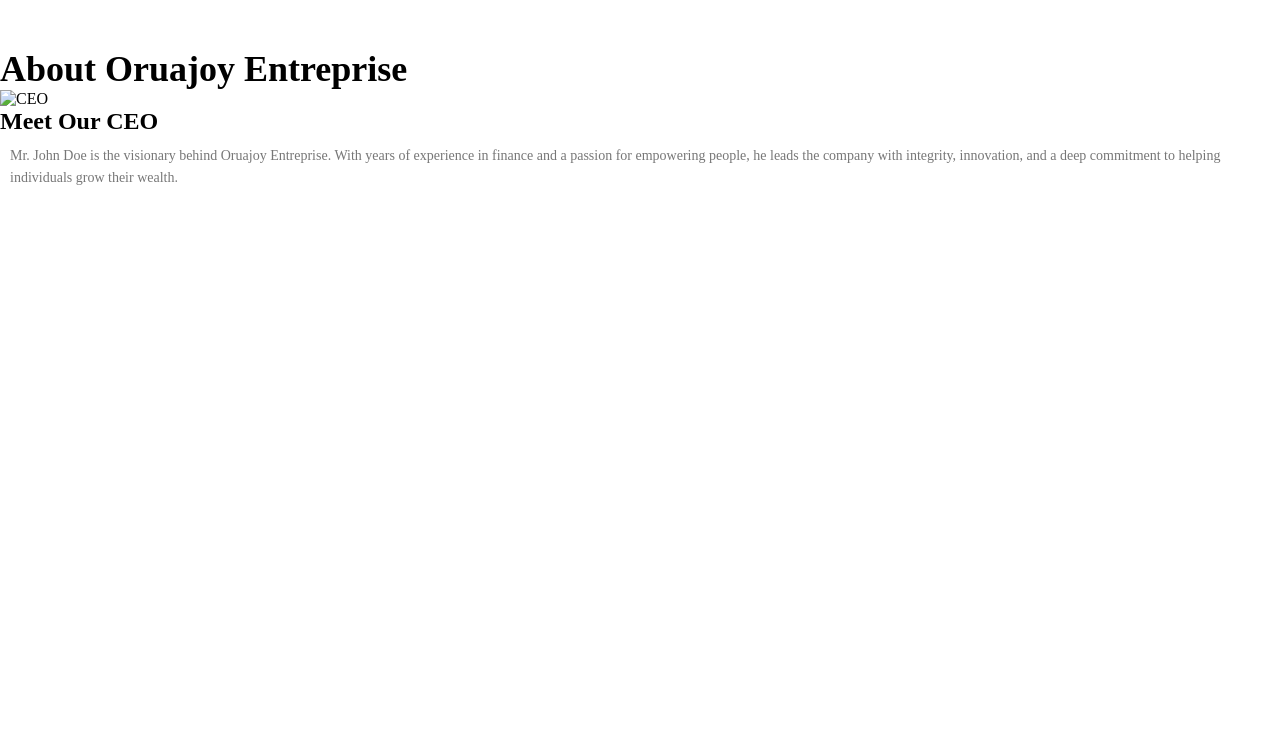
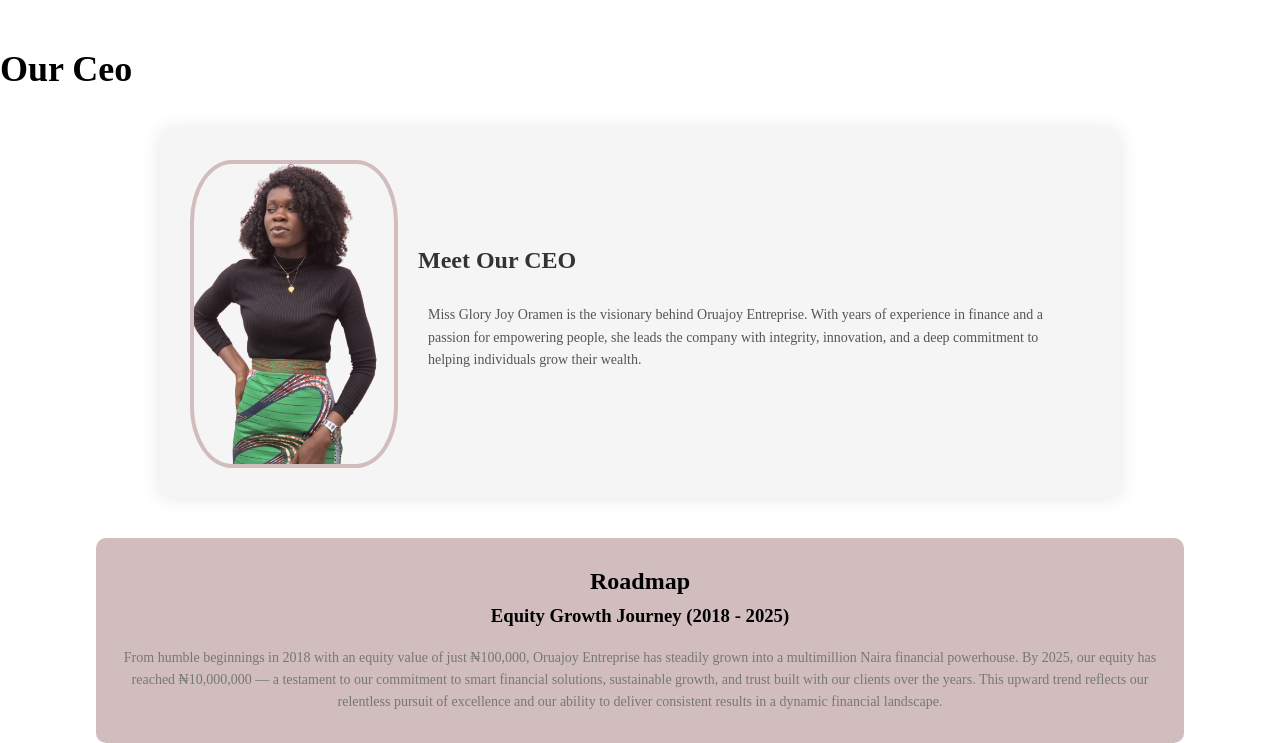
Before and after one commit to Christopher-782/ORUAJOY-ENTREPRISE, a plain HTML site: page index.html in a window 1280 px wide. Shown: the part 1614-2357 px from the top of the page. Before the commit the page ends 1813 px from the top, so only its background shows below. Drawn offline with Linux system fonts and the light colour scheme.

Commit message:
version001
added roadmap and achievements

```diff
--- a/index.html
+++ b/index.html
@@ -72,20 +72,30 @@
 </div>
 </section>
 
-<!-- ABOUT PAGE -->
+<!-- Our ceo -->
 <section class="about">
-  <h1>About Oruajoy Entreprise</h1>
+  <h1>Our Ceo</h1>
   <div class="ceo-section">
-  <img src="path-to-your-image.jpg" alt="CEO" class="ceo-image" />
+  <img src="/Images/ceorbg.png" alt="CEO" class="ceo-image" />
   <div class="ceo-description">
     <h2>Meet Our CEO</h2>
     <p>
-      Mr. John Doe is the visionary behind Oruajoy Entreprise. With years of experience in finance and a passion for empowering people, he leads the company with integrity, innovation, and a deep commitment to helping individuals grow their wealth.
+      Miss Glory Joy Oramen is the visionary behind Oruajoy Entreprise. With years of experience in finance and a passion for empowering people,
+      she leads the company with integrity, innovation, and a deep commitment to helping individuals grow their wealth.
     </p>
   </div>
+</section>
+
+<!-- Roadmap -->
+<section class="roadmap">
+  <div class="achievements">
+  <h2>Roadmap</h2>
+  <h3>Equity Growth Journey (2018 - 2025)</h3>
+<p>From humble beginnings in 2018 with an equity value of just ₦100,000, Oruajoy Entreprise has steadily grown into a multimillion Naira financial powerhouse.
+  By 2025, our equity has reached ₦10,000,000 — a testament to our commitment to smart financial solutions, sustainable growth, and trust built with our clients over the years.
+  This upward trend reflects our relentless pursuit of excellence and our ability to deliver consistent results in a dynamic financial landscape.</p>
+</p>
 </div>
-
-
 </section>
 <!-- --------javaScript for toogle Menus------------ -->
   <script>
--- a/stylesheet.css
+++ b/stylesheet.css
@@ -171,3 +171,52 @@ box-shadow: 0 0 20px 0px rgba(0, 0, 0, 0.2);
     flex-direction: column;
   }
 }
+
+/* ABOUT PAGE */
+
+.ceo-section {
+  display: flex;
+  align-items: center;
+  gap: 20px;
+  background-color: #f5f5f5;
+  padding: 30px;
+  border-radius: 10px;
+  margin: 40px auto;
+  max-width: 900px;
+  box-shadow: 0 0 20px rgba(0,0,0,0.1);
+}
+
+.ceo-image {
+  width: 200px;
+  height: 300px;
+  object-fit: cover;
+  border-radius: 20%;
+  border: 4px solid #d1bdbd;
+}
+.ceo-description {
+  flex: 1;
+}
+
+.ceo-description h2 {
+  margin-bottom: 20PX;
+  color: #333;
+}
+
+.ceo-description p {
+  color: #555;
+  line-height: 1.6;
+}
+
+.roadmap{
+  width: 85%;
+  margin: auto;
+  text-align: center;
+  padding-top: 30px;
+  background: #d1bdbd;
+  border-radius: 10px;
+}
+
+h1{
+  font-size: 36px;
+  font-weight: 600;
+}
```
Also changed, not shown: Images/ceo.jpg (added), Images/ceorbg.png (added).
